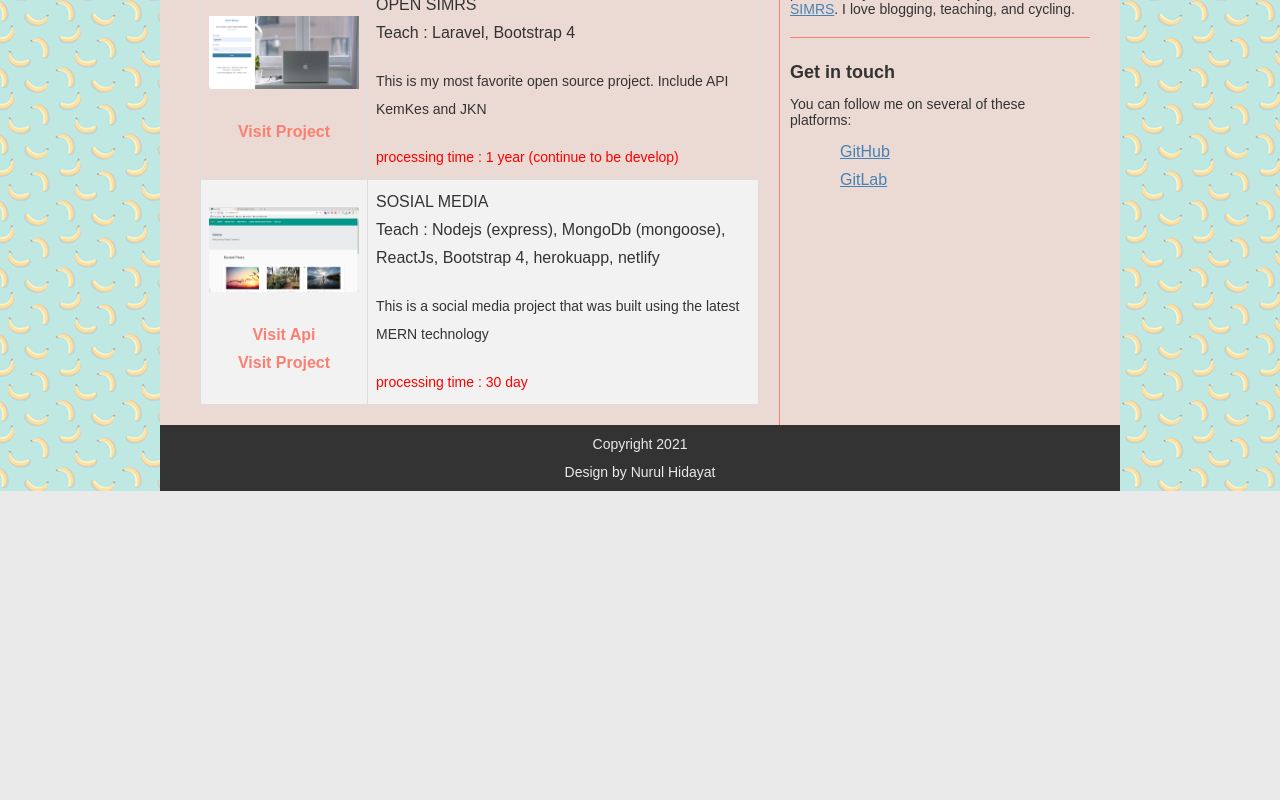
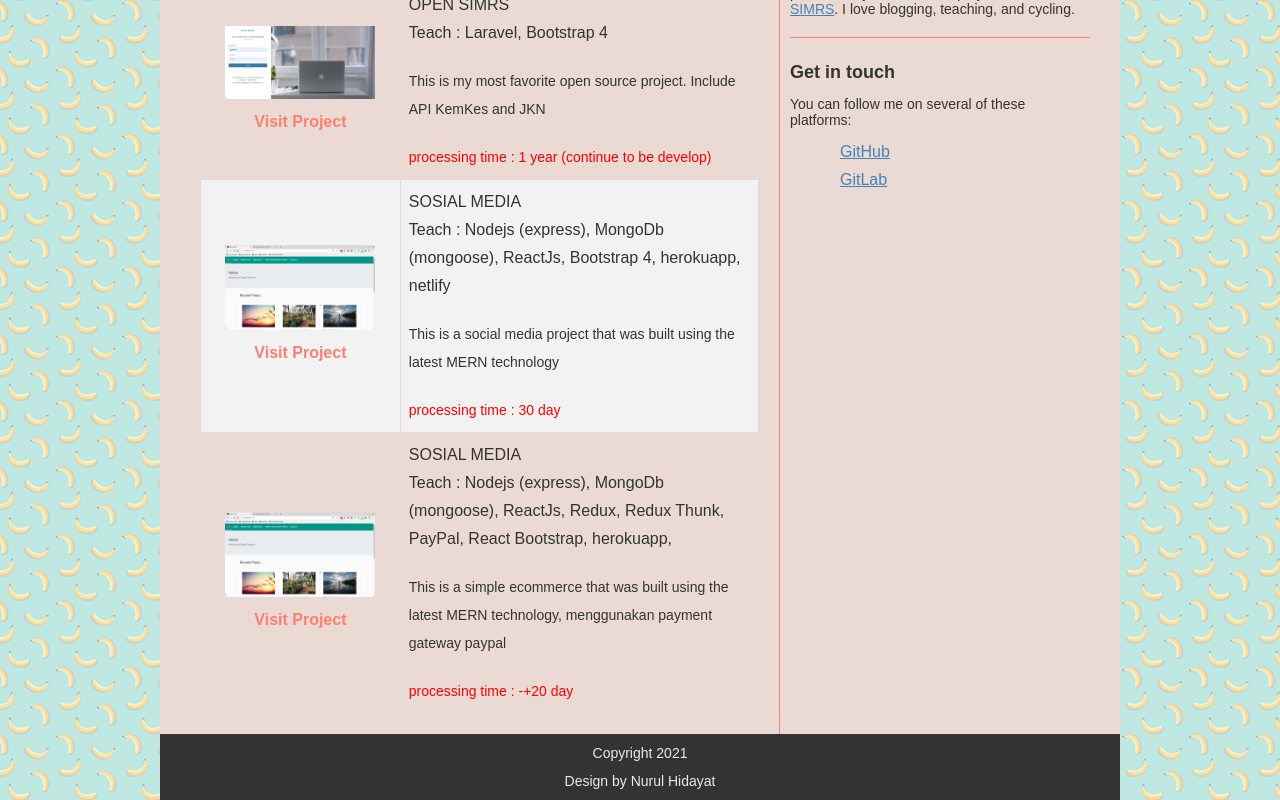
Before and after one commit to nurulcode/personal, a React (Create React App) app: page /projects in a window 1280 px wide. Shown: the part 370-1170 px from the top of the page. Before the commit the page ends 861 px from the top, so only its background shows below. Built offline with nearby package versions, Linux system fonts and the light colour scheme.

Commit message:
add new project

```diff
--- a/src/core/Projects.js
+++ b/src/core/Projects.js
@@ -27,7 +27,6 @@ const Projects = () => {
                                     alt="Hospital management information system"
                                     style={{ width: "150px" }}
                                 />
-                                <p></p>
                                 <a
                                     href="https://simrs-dokterqu.herokuapp.com/"
                                     target="_blank"
@@ -57,7 +56,7 @@ const Projects = () => {
                                     alt="sosial media networks"
                                     style={{ width: "150px" }}
                                 />
-                                <p>
+                                {/* <p>
                                     <a
                                         href="https://peaceful-badlands-68305.herokuapp.com/"
                                         target="_blank"
@@ -65,7 +64,7 @@ const Projects = () => {
                                     >
                                         Visit Api
                                     </a>
-                                </p>
+                                </p> */}
                                 <a
                                     href="https://suspicious-tesla-1381ac.netlify.app/"
                                     target="_blank"
@@ -73,13 +72,13 @@ const Projects = () => {
                                 >
                                     Visit Project
                                 </a>
-
                             </td>
                             <td>
                                 <h5>SOSIAL MEDIA</h5>
                                 <span>
                                     Teach : Nodejs (express), MongoDb
-                                    (mongoose), ReactJs, Bootstrap 4, herokuapp, netlify
+                                    (mongoose), ReactJs, Bootstrap 4, herokuapp,
+                                    netlify
                                 </span>
                                 <p>
                                     This is a social media project that was
@@ -87,6 +86,37 @@ const Projects = () => {
                                 </p>
                                 <p style={{ color: "red" }}>
                                     processing time : 30 day
+                                </p>
+                            </td>
+                        </tr>
+
+                        <tr>
+                            <td scope="row" style={{ textAlign: "center" }}>
+                                <img
+                                    src={SosialBlog}
+                                    alt="sosial media networks"
+                                    style={{ width: "150px" }}
+                                />
+                                <a
+                                    href="https://nurulshop-mkw.herokuapp.com/"
+                                    target="_blank"
+                                    rel="noopener noreferrer"
+                                >
+                                    Visit Project
+                                </a>
+                            </td>
+                            <td>
+                                <h5>SOSIAL MEDIA</h5>
+                                <span>
+                                    Teach : Nodejs (express), MongoDb
+                                    (mongoose), ReactJs, Redux, Redux Thunk, PayPal,  React Bootstrap, herokuapp,
+                                </span>
+                                <p>
+                                    This is a simple ecommerce that was
+                                    built using the latest MERN technology, menggunakan payment gateway paypal
+                                </p>
+                                <p style={{ color: "red" }}>
+                                    processing time : -+20 day
                                 </p>
                             </td>
                         </tr>
```
Also changed, not shown: src/nurulshop.png (added). Lines whose indentation alone changed are shown as unchanged.
